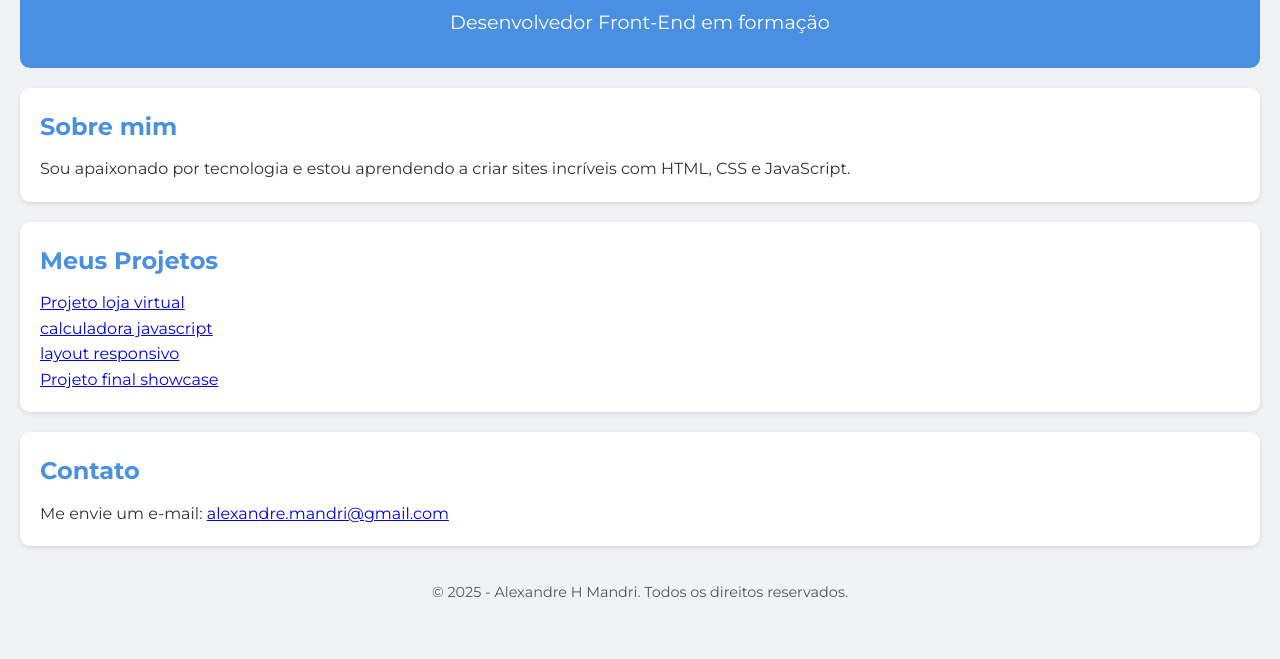
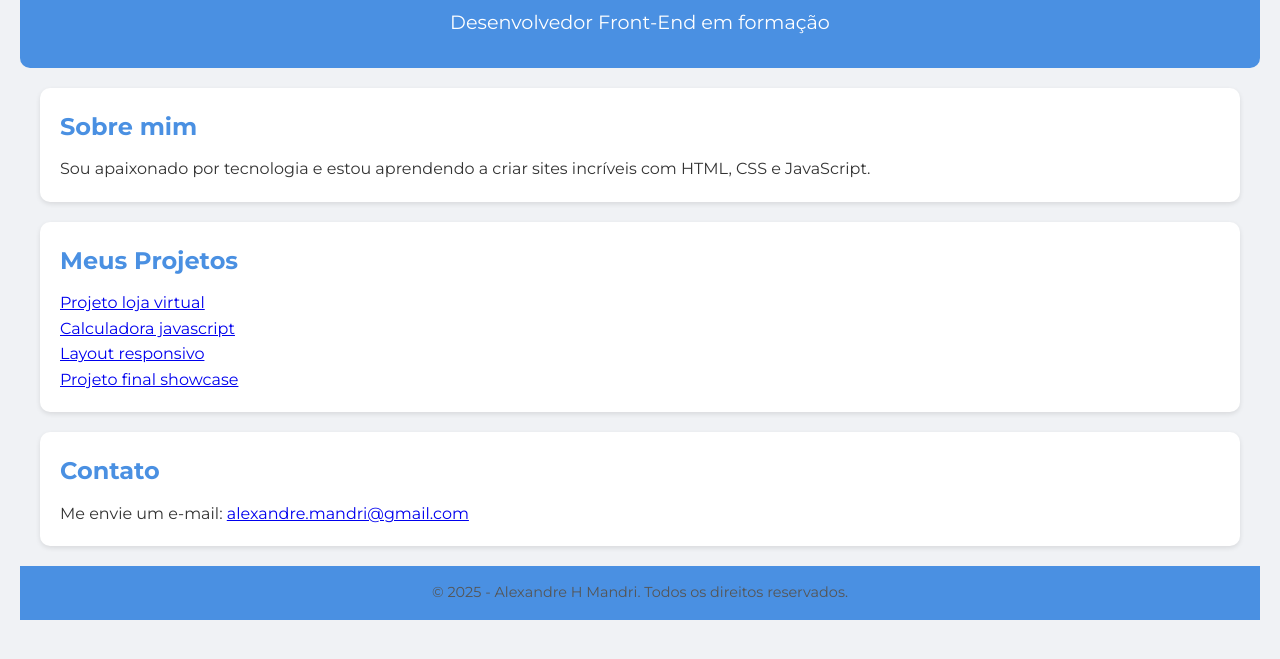
Before and after one commit to AlexMandri/AlexMandri.github.io, a plain HTML site: page index.html in a window 1280 px wide. Shown: the part 117-776 px from the top of the page. Drawn offline with Linux system fonts and the light colour scheme.

Commit message:
Definido o tamanho de 1200px para a tag main

```diff
--- a/index.html
+++ b/index.html
@@ -28,9 +28,9 @@
       <h2>Meus Projetos</h2>
       <ul>
         <li><a href="https://alexmandri.github.io/projeto_loja_virtual/" target="_blank">Projeto loja virtual</a></li>
-        <li><a href="https://alexmandri.github.io/calculadora-javascript/" target="_blank">calculadora javascript</a>
+        <li><a href="https://alexmandri.github.io/calculadora-javascript/" target="_blank">Calculadora javascript</a>
         </li>
-        <li><a href="https://alexmandri.github.io/layout-responsivo-/" target="_blank">layout responsivo</a></li>
+        <li><a href="https://alexmandri.github.io/layout-responsivo-/" target="_blank">Layout responsivo</a></li>
         <li><a href="https://alexmandri.github.io/projeto-final-showcase/#" target="_blank">Projeto final showcase</a>
         </li>
       </ul>
--- a/style.css
+++ b/style.css
@@ -11,6 +11,10 @@
     background-color: #f0f2f5;
     color: #333;
     padding: 20px;
+  }
+  main{
+    max-width: 1200px;
+    margin: 0 auto;
   }
 
   /* Cabeçalho */
@@ -58,4 +62,5 @@
     padding: 15px;
     font-size: 0.9em;
     color: #555;
+     background-color: #4a90e2;
   }
```
